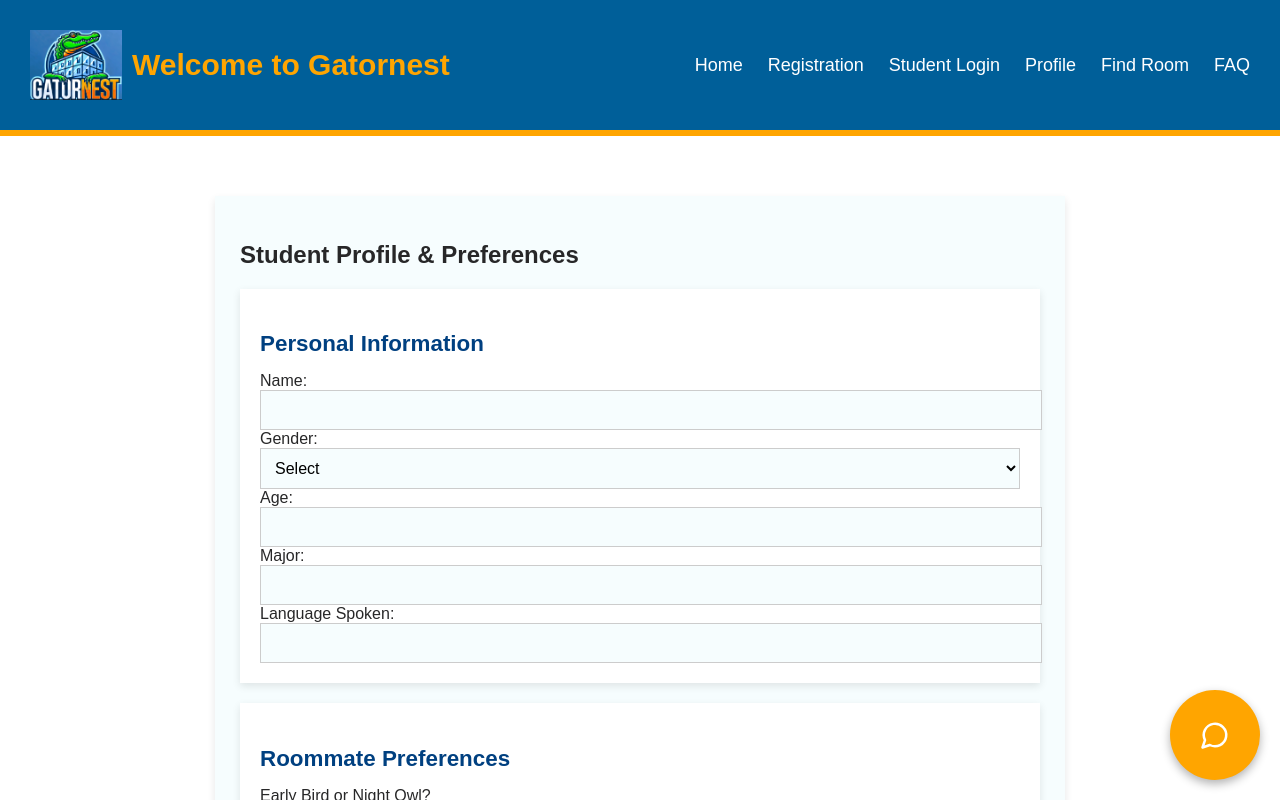
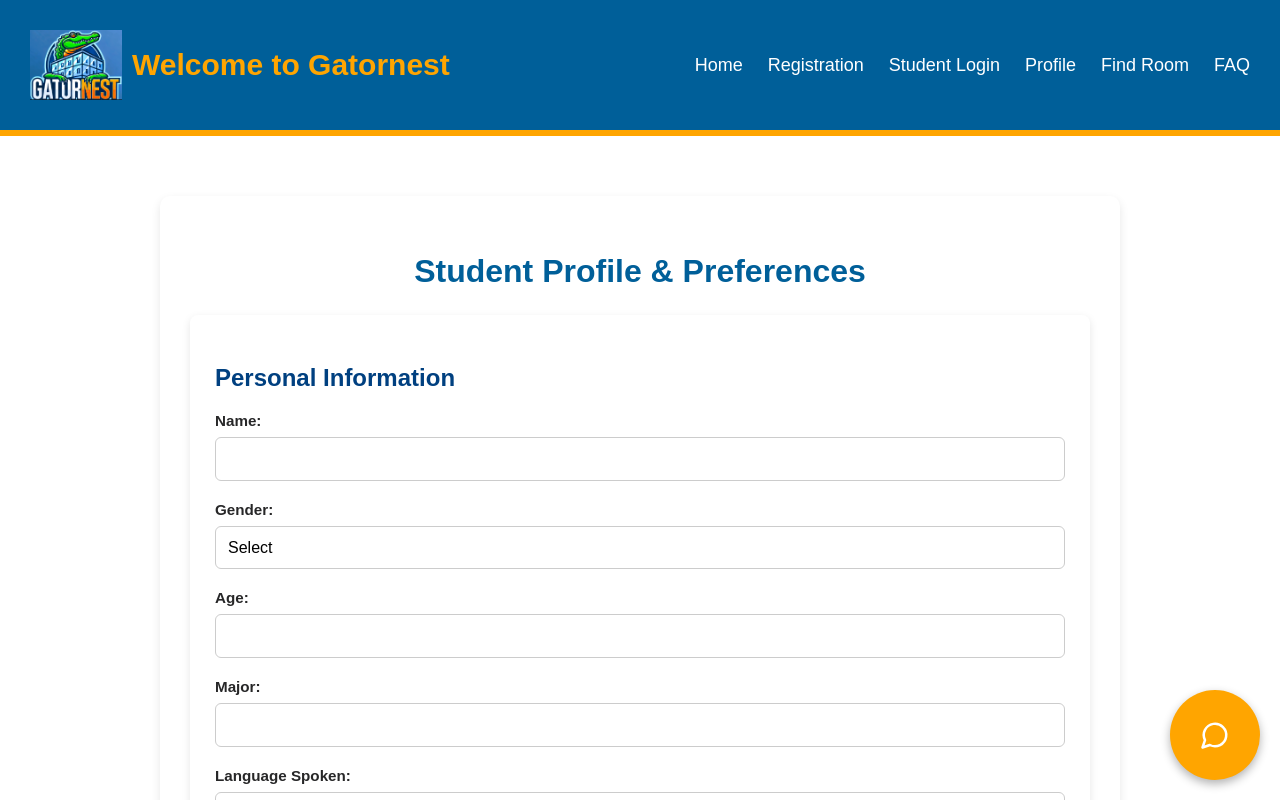
Before and after one commit to yaswanthattaluri/GatorNest, a React (Vite) app in the folder frontend/: page /profile in a window 1280 px wide. Built offline with nearby package versions, Linux system fonts and the light colour scheme.

Commit message:
profile edited

```diff
--- a/frontend/src/pages/ProfilePage.jsx
+++ b/frontend/src/pages/ProfilePage.jsx
@@ -31,12 +31,17 @@ const ProfilePage = () => {
     <div className="profile-container">
       <h2 className="profile-title">Student Profile & Preferences</h2>
       <form onSubmit={handleSubmit} className="profile-form">
+
         {/* Personal Information */}
         <div className="profile-section">
           <h3>Personal Information</h3>
+
+          <div className="input-group">
             <label>Name:</label>
             <input type="text" name="name" onChange={handleChange} required />
+          </div>
 
+          <div className="input-group">
             <label>Gender:</label>
             <select name="gender" onChange={handleChange} required>
               <option value="">Select</option>
@@ -44,28 +49,38 @@ const ProfilePage = () => {
               <option value="Female">Female</option>
               <option value="Other">Other</option>
             </select>
+          </div>
 
+          <div className="input-group">
             <label>Age:</label>
             <input type="number" name="age" onChange={handleChange} required />
+          </div>
 
+          <div className="input-group">
             <label>Major:</label>
             <input type="text" name="major" onChange={handleChange} required />
+          </div>
 
+          <div className="input-group">
             <label>Language Spoken:</label>
             <input type="text" name="language" onChange={handleChange} required />
           </div>
+        </div>
 
-        {/* Preferences Section */}
+        {/* Roommate Preferences */}
         <div className="profile-section">
           <h3>Roommate Preferences</h3>
 
+          <div className="input-group">
             <label>Early Bird or Night Owl?</label>
             <select name="earlyBird" onChange={handleChange} required>
               <option value="">Select</option>
               <option value="Early Bird">Early Bird</option>
               <option value="Night Owl">Night Owl</option>
             </select>
+          </div>
 
+          <div className="input-group">
             <label>Cleanliness Habits:</label>
             <select name="cleanliness" onChange={handleChange} required>
               <option value="">Select</option>
@@ -73,14 +88,18 @@ const ProfilePage = () => {
               <option value="Moderately Tidy">Moderately Tidy</option>
               <option value="Messy">Messy</option>
             </select>
+          </div>
 
+          <div className="input-group">
             <label>Diet Preference:</label>
             <select name="diet" onChange={handleChange} required>
               <option value="">Select</option>
               <option value="Vegetarian">Vegetarian</option>
               <option value="Non-Vegetarian">Non-Vegetarian</option>
             </select>
+          </div>
 
+          <div className="input-group">
             <label>Visitors Allowed?</label>
             <select name="visitors" onChange={handleChange} required>
               <option value="">Select</option>
@@ -88,7 +107,9 @@ const ProfilePage = () => {
               <option value="Occasionally">Occasionally</option>
               <option value="Anytime">Anytime</option>
             </select>
+          </div>
 
+          <div className="input-group">
             <label>Same Language Preference?</label>
             <select name="sameLanguage" onChange={handleChange} required>
               <option value="">Select</option>
@@ -96,6 +117,7 @@ const ProfilePage = () => {
               <option value="No">No</option>
               <option value="Doesn't Matter">Either one is fine</option>
             </select>
+          </div>
         </div>
 
         <button type="submit" className="profile-submit">Save Preferences</button>
--- a/frontend/src/styles/ProfilePage.css
+++ b/frontend/src/styles/ProfilePage.css
@@ -1,54 +1,104 @@
-/* Ensure it doesn’t take global styles from App.css */
-.profile-container {
-  max-width: 800px;
-  margin: 60px auto;
-  padding: 25px;
-  background: var(--light-bg);
-  box-shadow: 0 4px 8px rgba(0, 0, 0, 0.1);
-  border: none;
+/* Profile Page Styling - GatorNest Theme */
+:root {
+  --primary-color: #005f99;
+  --secondary-color: #004080;
+  --background-color: #f2f2f2;
+  --text-color: #272728;
+  --accent-color: #f6aa18;
+  --light-bg: #ffffff;
 }
 
+/* General Page Styling */
+body {
+  font-family: 'Arial', sans-serif;
+  color: var(--text-color);
+  background-color: var(--background-color);
+  margin: 0;
+  padding: 0;
+  width: 100%;
+}
+
+/* Profile Container */
+.profile-container {
+  max-width: 900px;
+  margin: 60px auto;
+  padding: 30px;
+  background: var(--light-bg);
+  box-shadow: 0 4px 10px rgba(0, 0, 0, 0.1);
+  border-radius: 10px;
+}
+
+/* Title Styling */
+.profile-title {
+  text-align: center;
+  color: var(--primary-color);
+  font-size: 2rem;
+  margin-bottom: 25px;
+  font-weight: bold;
+}
+
+/* Form Layout */
 .profile-form {
   display: flex;
   flex-direction: column;
   gap: 20px;
 }
 
-/* Fix section layout */
+/* Section Styling */
 .profile-section {
   background: white;
-  padding: 20px;
-  border: none;
+  padding: 25px;
+  border-radius: 8px;
   box-shadow: 0 3px 8px rgba(0, 0, 0, 0.1);
 }
 
+/* Section Headers */
 .profile-section h3 {
   color: var(--secondary-color);
-  font-size: 1.4rem;
-  margin-bottom: 15px;
+  font-size: 1.5rem;
+  margin-bottom: 20px;
 }
 
-/* Fix input width */
-.profile-section input,
-.profile-section select {
-  width: 100%;
-  padding: 10px;
-  border: 1px solid #ccc;
-  background: var(--light-bg);
-  font-size: 16px;
+/* Input and Select Box Styling */
+.input-group {
+  display: flex;
+  flex-direction: column;
+  gap: 8px;
+  margin-bottom: 20px;
+  width: 100%; /* Take up full width of container */
 }
 
-/* Fix button */
+.input-group label {
+  font-weight: bold;
+  font-size: 0.95rem;
+}
+
+.input-group input,
+.input-group select {
+  width: 100%; /* Full width */
+  padding: 12px;
+  font-size: 16px;
+  border: 1px solid #ccc;
+  border-radius: 6px;
+  background: white;
+  transition: all 0.2s ease-in-out;
+  appearance: none; /* Removes browser default dropdown styling */
+  box-sizing: border-box; /* Include padding and border in width calculation */
+}
+
+/* Submit Button */
 .profile-submit {
   background: var(--accent-color);
   color: var(--text-color);
   border: none;
-  padding: 12px;
+  padding: 15px;
   font-size: 1rem;
   font-weight: bold;
   text-transform: uppercase;
   cursor: pointer;
   transition: background 0.3s ease;
+  border-radius: 6px;
+  margin-top: 10px;
 }
 
 .profile-submit:hover {
```
Lines whose indentation alone changed are shown as unchanged.
